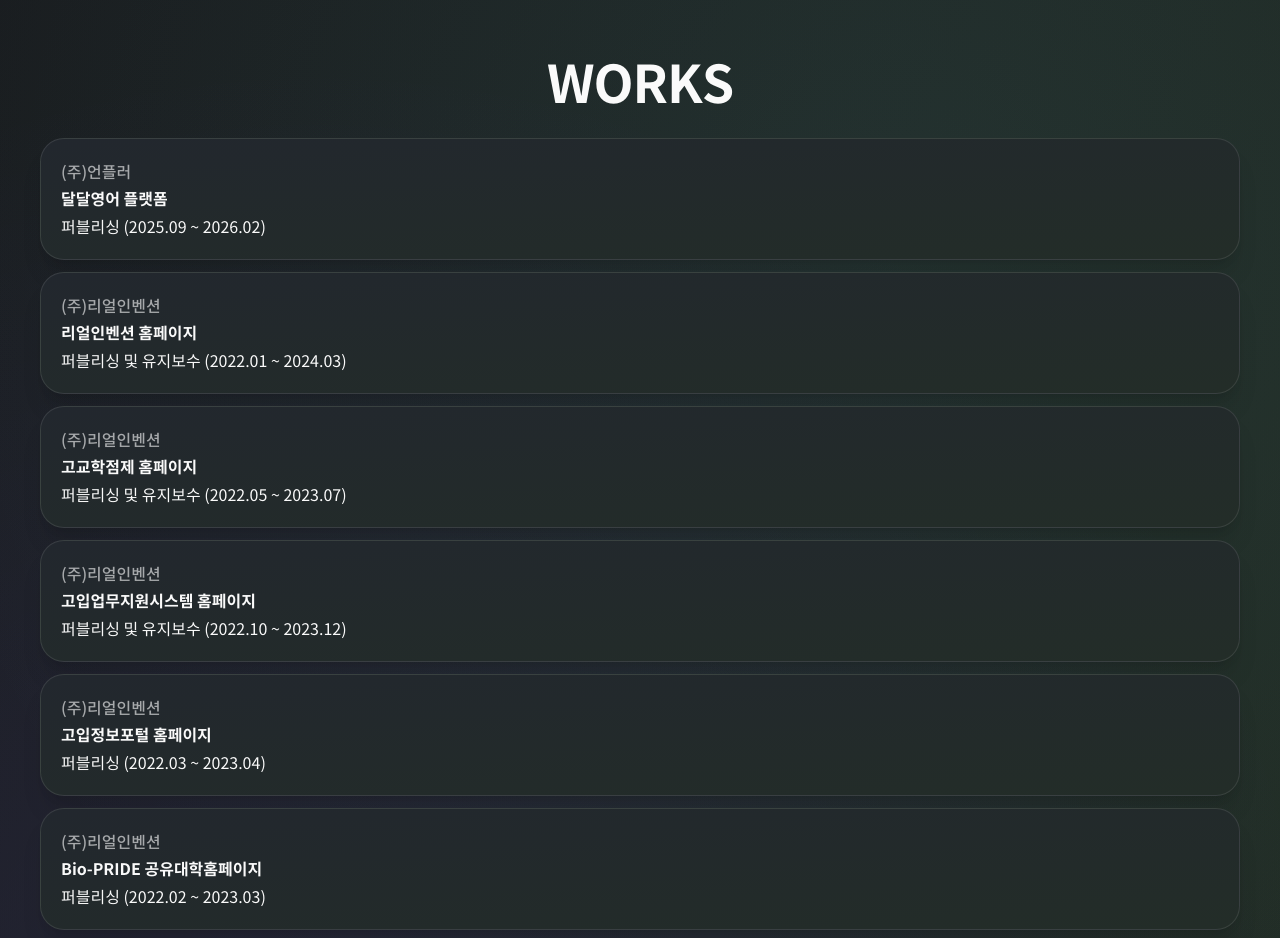
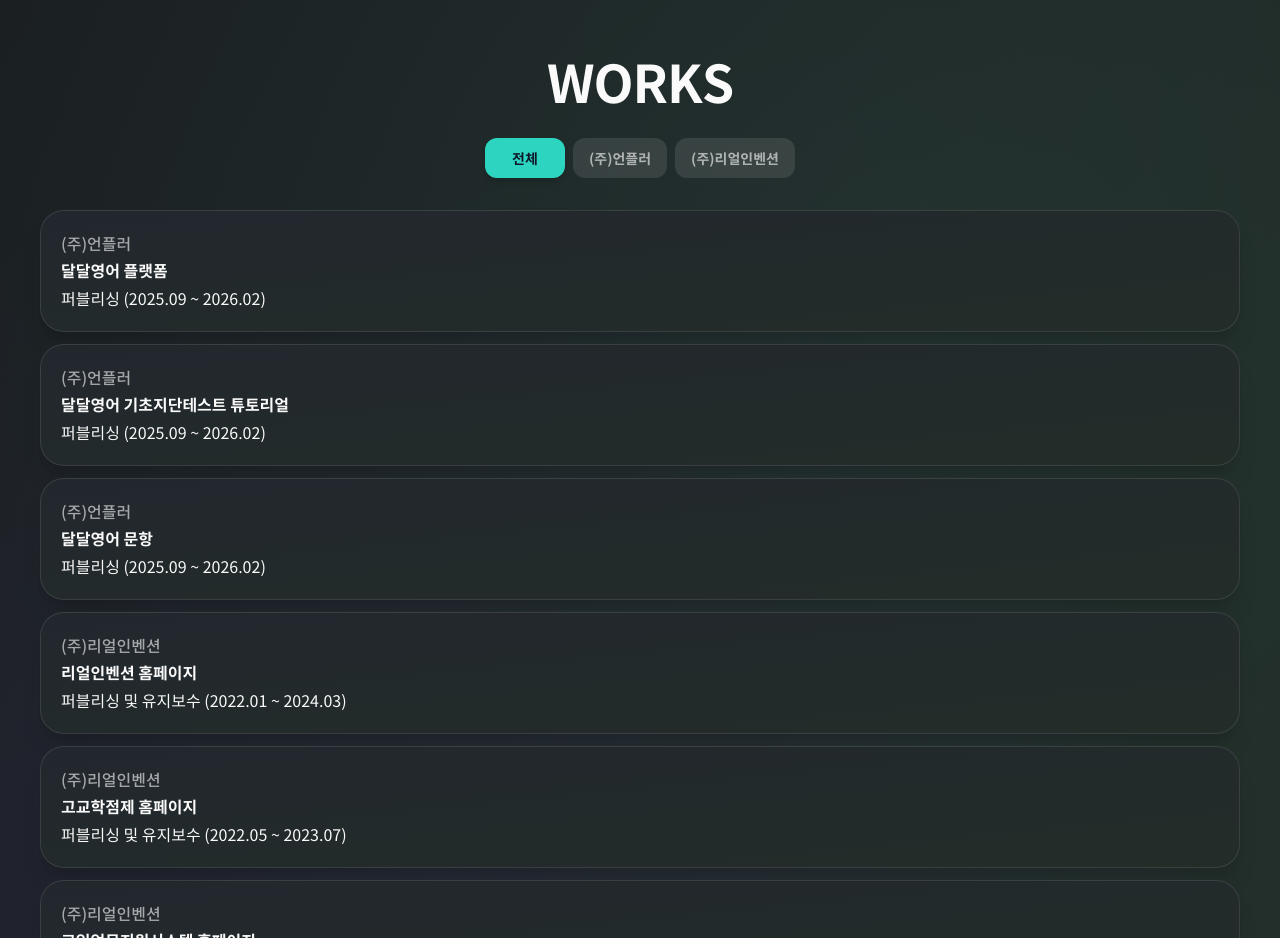
Before and after one commit to dang-96/jh-portfolio, a React (Create React App) app: page / in a window 1280 px wide. Shown: the part 2380-3318 px from the top of the page. Built offline with nearby package versions, Linux system fonts and the light colour scheme.

Commit message:
works 영역 탭기능 적용

```diff
--- a/src/components/sections/Works.jsx
+++ b/src/components/sections/Works.jsx
@@ -1,4 +1,4 @@
-import { useRef, useEffect } from "react";
+import { useRef, useEffect, useMemo, useState } from "react";
 import gsap from "gsap";
 import { ScrollTrigger } from "gsap/ScrollTrigger";
 
@@ -7,6 +7,16 @@
 const WORK_LIST = [
   {
     title: "달달영어 플랫폼",
+    subTitle: "(주)언플러",
+    desc: "퍼블리싱 (2025.09 ~ 2026.02)",
+  },
+  {
+    title: "달달영어 기초지단테스트 튜토리얼",
+    subTitle: "(주)언플러",
+    desc: "퍼블리싱 (2025.09 ~ 2026.02)",
+  },
+  {
+    title: "달달영어 문항",
     subTitle: "(주)언플러",
     desc: "퍼블리싱 (2025.09 ~ 2026.02)",
   },
@@ -47,11 +57,25 @@
   },
 ];
 
+const TAB_ALL = "전체";
+
 function Works() {
   const sectionRef = useRef(null);
   const titleRef = useRef(null);
   const cardRefs = useRef([]);
+  const [activeTab, setActiveTab] = useState(TAB_ALL);
 
+  const companies = useMemo(
+    () => [...new Set(WORK_LIST.map((w) => w.subTitle))],
+    [],
+  );
+  const tabs = useMemo(() => [TAB_ALL, ...companies], [companies]);
+  const filteredList =
+    activeTab === TAB_ALL
+      ? WORK_LIST
+      : WORK_LIST.filter((w) => w.subTitle === activeTab);
+
+  // 제목 애니메이션: 마운트 시 한 번만
   useEffect(() => {
     const section = sectionRef.current;
     const title = titleRef.current;
@@ -73,9 +97,21 @@
           },
         },
       );
+    }, section);
 
-      cardRefs.current.forEach((el) => {
-        if (!el) return;
+    return () => ctx.revert();
+  }, []);
+
+  // 카드 애니메이션: 탭 전환 시 해당 탭의 카드만
+  useEffect(() => {
+    const section = sectionRef.current;
+    if (!section) return;
+
+    const cards = cardRefs.current.filter(Boolean);
+    if (cards.length === 0) return;
+
+    const ctx = gsap.context(() => {
+      cards.forEach((el) => {
         gsap.fromTo(
           el,
           { opacity: 0, y: 50 },
@@ -95,7 +131,7 @@
     }, section);
 
     return () => ctx.revert();
-  }, []);
+  }, [activeTab]);
 
   const cardBg =
     "bg-white border border-gray-200 rounded-3xl p-4 sm:p-5 shadow-xl dark:bg-gradient-to-br dark:from-[#22272e] dark:to-[#232d28] dark:border-white/10";
@@ -131,19 +167,45 @@
         >
           WORKS
         </h2>
-        {/* <a
-          href="https://www.notion.so/1e3426fffa2b80d1ba1ae25added40d2"
-          target="_blank"
-          rel="noreferrer"
-          className="block text-center text-[22px] font-bold py-3 px-8 rounded-full bg-gradient-to-r from-[#67dbfe] to-[#6ee7b7] text-[#182025] shadow-lg hover:opacity-90 transition-opacity w-fit mx-auto mb-14 md:mb-20"
+
+        <div
+          role="tablist"
+          aria-label="회사별 작업 목록"
+          className="flex flex-wrap justify-center gap-2 mb-6 md:mb-8"
         >
-          경력기술서
-        </a> */}
+          {tabs.map((tab) => (
+            <button
+              key={tab}
+              type="button"
+              role="tab"
+              aria-selected={activeTab === tab}
+              aria-controls="works-list"
+              id={`tab-${tab === TAB_ALL ? "all" : tab.replace(/[^\w가-힣]/g, "-")}`}
+              className={`min-w-[80px] py-2.5 px-4 rounded-xl text-[14px] font-semibold transition-all duration-200 ease-out focus-visible:ring-2 focus-visible:ring-[var(--point)] focus-visible:ring-offset-2 focus-visible:outline-none ${
+                activeTab === tab
+                  ? "bg-point text-[#0f172a] shadow-md"
+                  : "bg-white dark:bg-white/10 text-secondary border border-gray-200 dark:border-white/20 hover:border-[var(--point)]/50 hover:text-primary"
+              }`}
+              onClick={() => setActiveTab(tab)}
+            >
+              {tab}
+            </button>
+          ))}
+        </div>
 
-        <ul className="flex flex-col gap-2 md:gap-3">
-          {WORK_LIST.map((item, index) => (
+        <ul
+          id="works-list"
+          role="tabpanel"
+          aria-labelledby={
+            activeTab === TAB_ALL
+              ? "tab-all"
+              : `tab-${activeTab.replace(/[^\w가-힣]/g, "-")}`
+          }
+          className="flex flex-col gap-2 md:gap-3"
+        >
+          {filteredList.map((item, index) => (
             <li
-              key={index}
+              key={`${item.subTitle}-${item.title}`}
               ref={(el) => {
                 cardRefs.current[index] = el;
               }}
```
